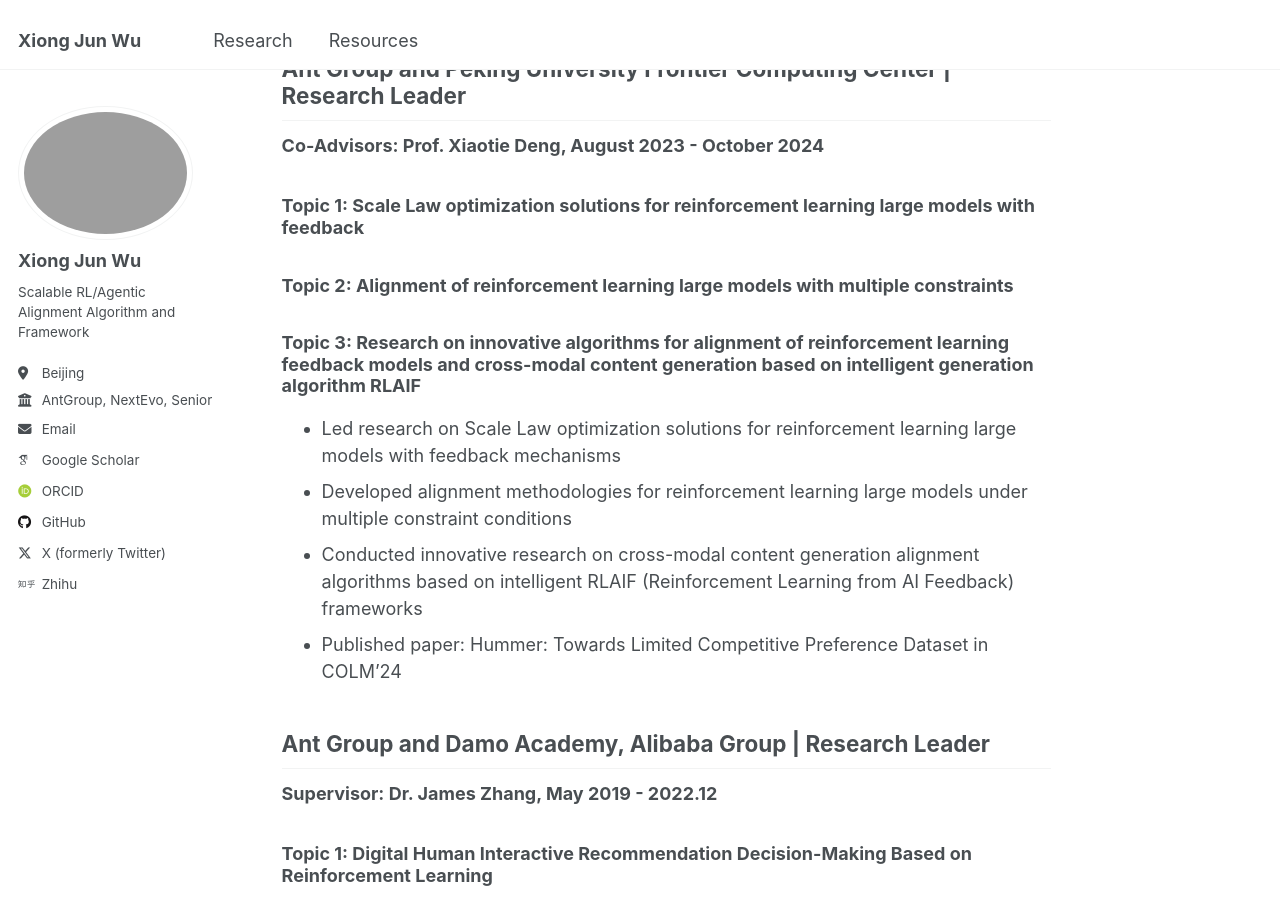
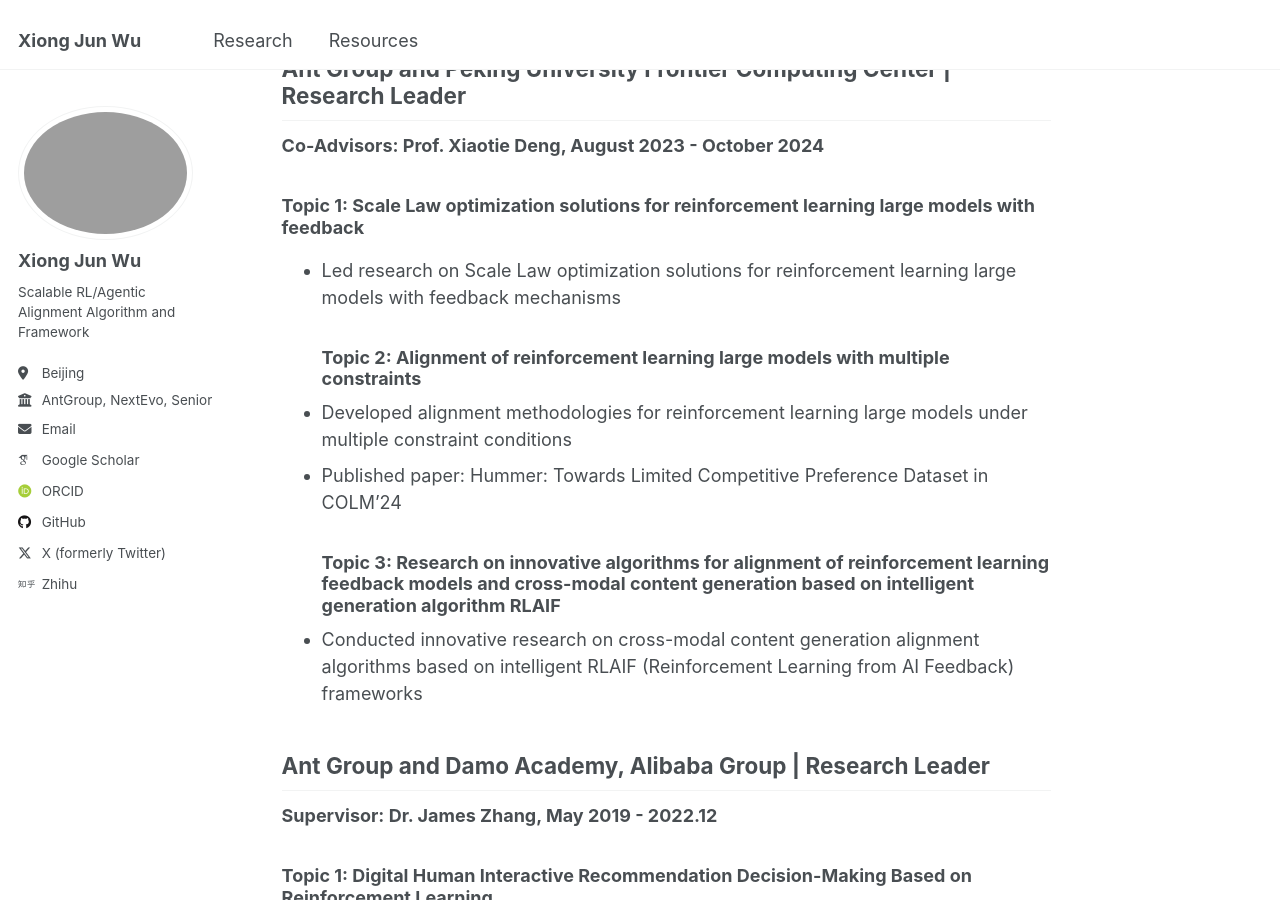
Before and after one commit to junwuxgi/junwuxgi.github.io, a Jekyll site: the page built from research.md, in a window 1280 px wide and 900 px high, scrolled down 2497 px. Built offline with Jekyll 4.4.1, drawn with Linux system fonts in a browser that asks for light colours; some web fonts are replaced; our own code applies the rules of GitHub Pages for plain Markdown files.

```diff
--- a/research.md
+++ b/research.md
@@ -68,12 +68,12 @@ And my past primary research projects are as follows:
 ## Ant Group and Peking University Frontier Computing Center | Research Leader
 **Co-Advisors: Prof. Xiaotie Deng, August 2023 - October 2024**
 ### Topic 1: Scale Law optimization solutions for reinforcement learning large models with feedback
+- Led research on Scale Law optimization solutions for reinforcement learning large models with feedback mechanisms
 ### Topic 2: Alignment of reinforcement learning large models with multiple constraints
+- Developed alignment methodologies for reinforcement learning large models under multiple constraint conditions
+- Published paper: Hummer: Towards Limited Competitive Preference Dataset in COLM'24
 ### Topic 3: Research on innovative algorithms for alignment of reinforcement learning feedback models and cross-modal content generation based on intelligent generation algorithm RLAIF
-- Led research on Scale Law optimization solutions for reinforcement learning large models with feedback mechanisms
-- Developed alignment methodologies for reinforcement learning large models under multiple constraint conditions
 - Conducted innovative research on cross-modal content generation alignment algorithms based on intelligent RLAIF (Reinforcement Learning from AI Feedback) frameworks
-- Published paper: Hummer: Towards Limited Competitive Preference Dataset in COLM'24
 
 ## Ant Group and Damo Academy, Alibaba Group | Research Leader
 **Supervisor: Dr. James Zhang, May 2019 - 2022.12**
```
